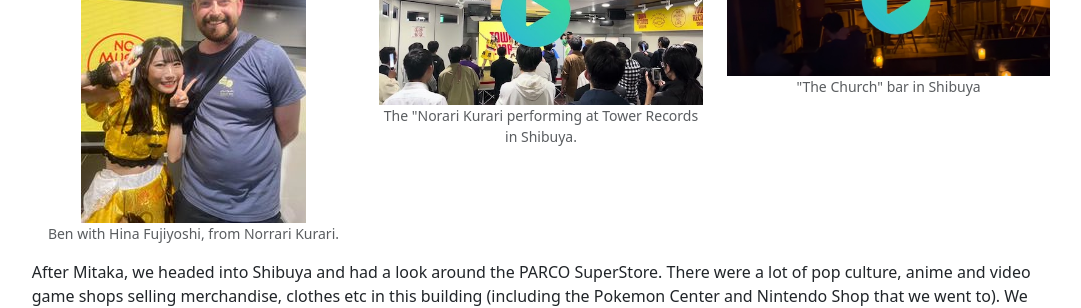
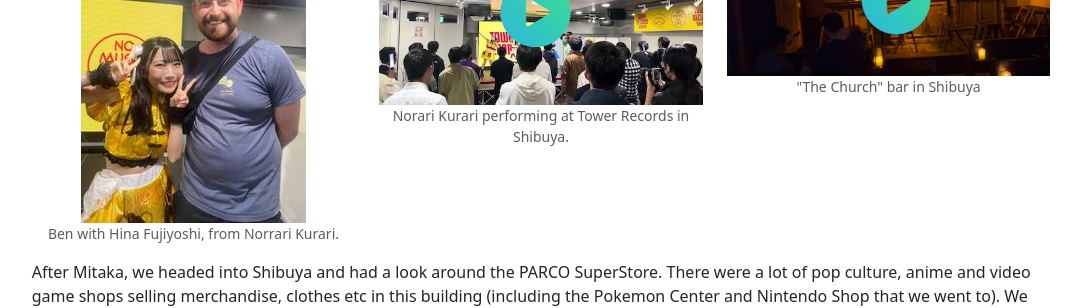
Before and after one commit to hckmd/hckmd.github.io, a Jekyll site: the page built from japan-2023/tokyo-2.md, in a window 1280 px wide and 900 px high, scrolled down 963 px. Shown: the part 154-462 px from the top of the window, without its empty margins (99-1180 px from the left). Built offline with Jekyll 4.4.1, drawn with Linux system fonts in a browser that asks for light colours.

Commit message:
Fixes typo on a video caption

```diff
--- a/japan-2023/tokyo-2.md
+++ b/japan-2023/tokyo-2.md
@@ -43,7 +43,7 @@ We did see a some keen birdwatchers and had a pleasant walk around the park thou
         {% include log-image.html caption='Ben with Hina Fujiyoshi, from Norrari Kurari.' img-src='ben_and_hina.jpg' %}
     </div>
     <div class="col-md-4 col-md-4 d-flex justify-content-center text-center align-top">
-        {% include log-video.html video-src='https://www.youtube.com/embed/3KjN03CmyMs' img-src='norari_kurari_video.jpg' caption='The "Norari Kurari performing at Tower Records in Shibuya.' %}
+        {% include log-video.html video-src='https://www.youtube.com/embed/3KjN03CmyMs' img-src='norari_kurari_video.jpg' caption='Norari Kurari performing at Tower Records in Shibuya.' %}
     </div>
     <div class="col-md-4 col-md-4 d-flex justify-content-center text-center align-top">
         {% include log-video.html video-src='https://www.youtube.com/embed/H-qPJGWSmZM' img-src='church_bar_video.jpg' caption='"The Church" bar in Shibuya' %}
```
